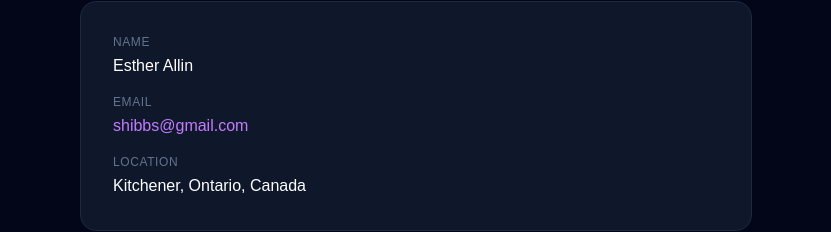
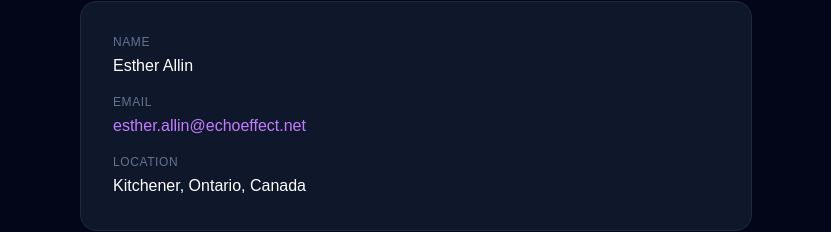
Before and after one commit to EstherAllin/esther-allin-portfolio, a Next.js app: page / in a window 1280 px wide. Shown: the part 3932-4164 px from the top of the page, without its empty margins (224-1055 px from the left). Built offline with nearby package versions, Linux system fonts and the light colour scheme.

Commit message:
Update contact email

```diff
--- a/src/app/page.tsx
+++ b/src/app/page.tsx
@@ -280,10 +280,10 @@ export default function Home() {
                 Email
               </p>
               <a
-                href="mailto:shibbs@gmail.com"
+                href="mailto:esther.allin@echoeffect.net"
                 className="text-purple-400 hover:text-purple-300 transition-colors duration-200"
               >
-                shibbs@gmail.com
+                esther.allin@echoeffect.net
               </a>
             </div>
             <div>
```
